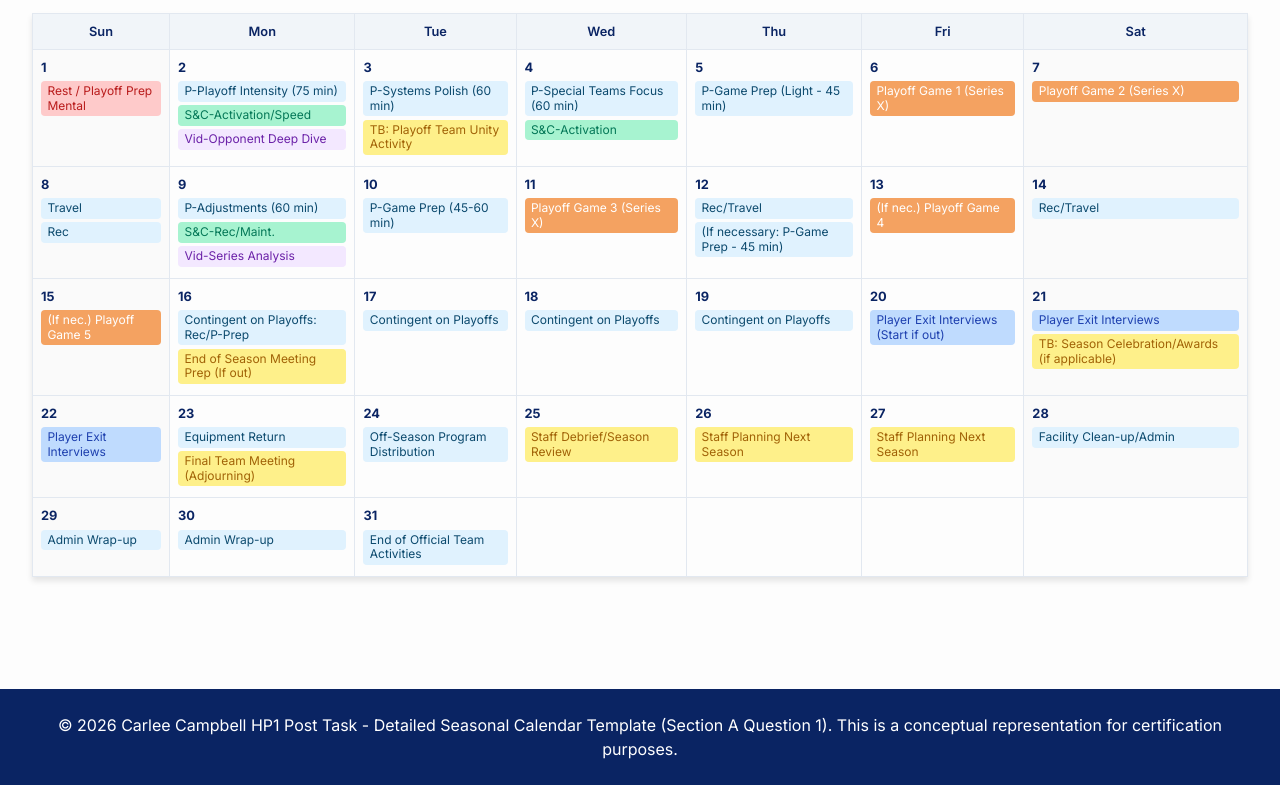
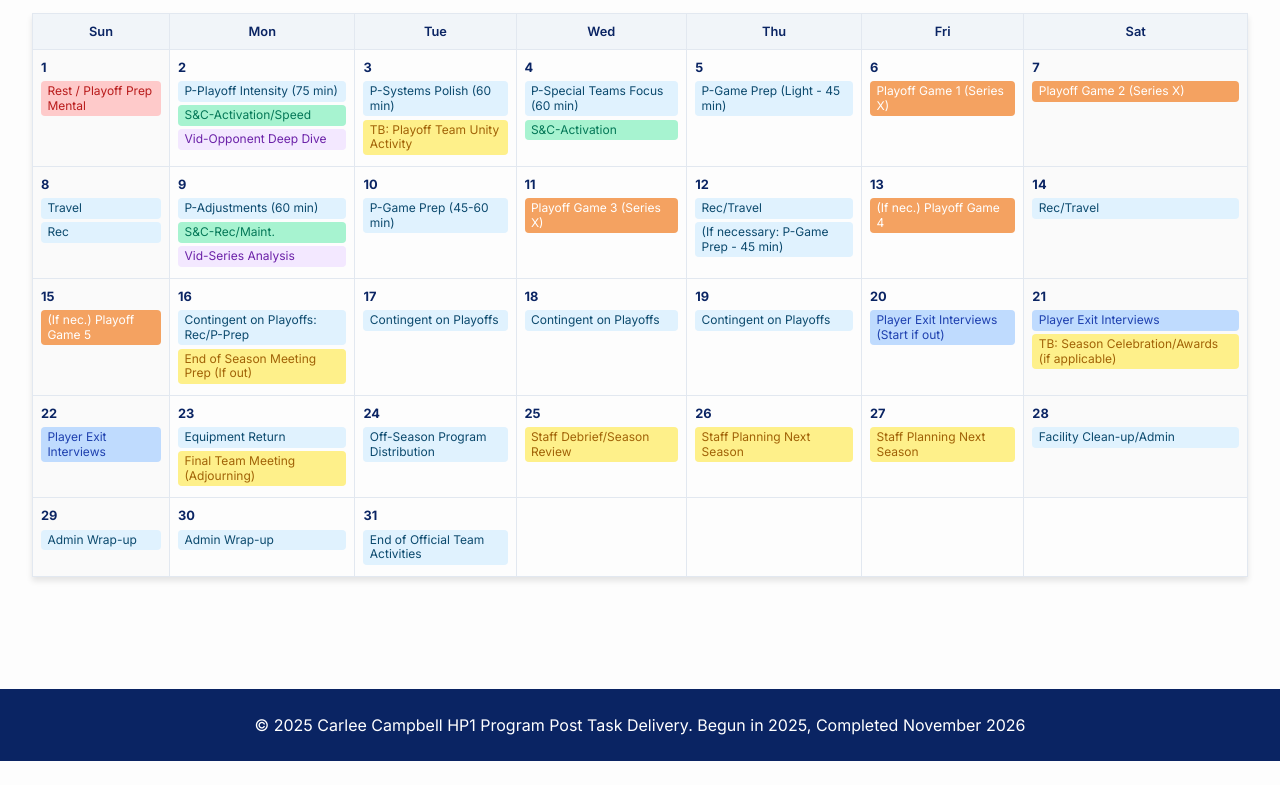
Before and after one commit to ccampbell1988/Detailed-Annual-Calendar, a plain HTML site: page index.html in a window 1280 px wide. Shown: the part 5247-6032 px from the top of the page. After the commit the page ends 6008 px from the top, so only its background shows below. Drawn offline with nearby package versions, Linux system fonts and the light colour scheme.

Commit message:
Update footer
Co-Authored-By: Claude Opus 5.5 <noreply@anthropic.com>

```diff
--- a/index.html
+++ b/index.html
@@ -477,8 +477,8 @@
     </main>
 
     <footer class="footer-main p-6 text-center mt-12">
-        <p>&copy; <span id="currentYearCalendar"></span> Carlee Campbell HP1 Post Task - Detailed Seasonal Calendar Template (Section A Question 1). This is a conceptual representation for certification purposes.</p>
+        <p>&copy; 2025 Carlee Campbell HP1 Program Post Task Delivery. Begun in 2025, Completed November 2026</p>
     </footer>
-    <script>document.getElementById('currentYearCalendar').textContent = new Date().getFullYear();</script>
+
 </body>
 </html>
```
